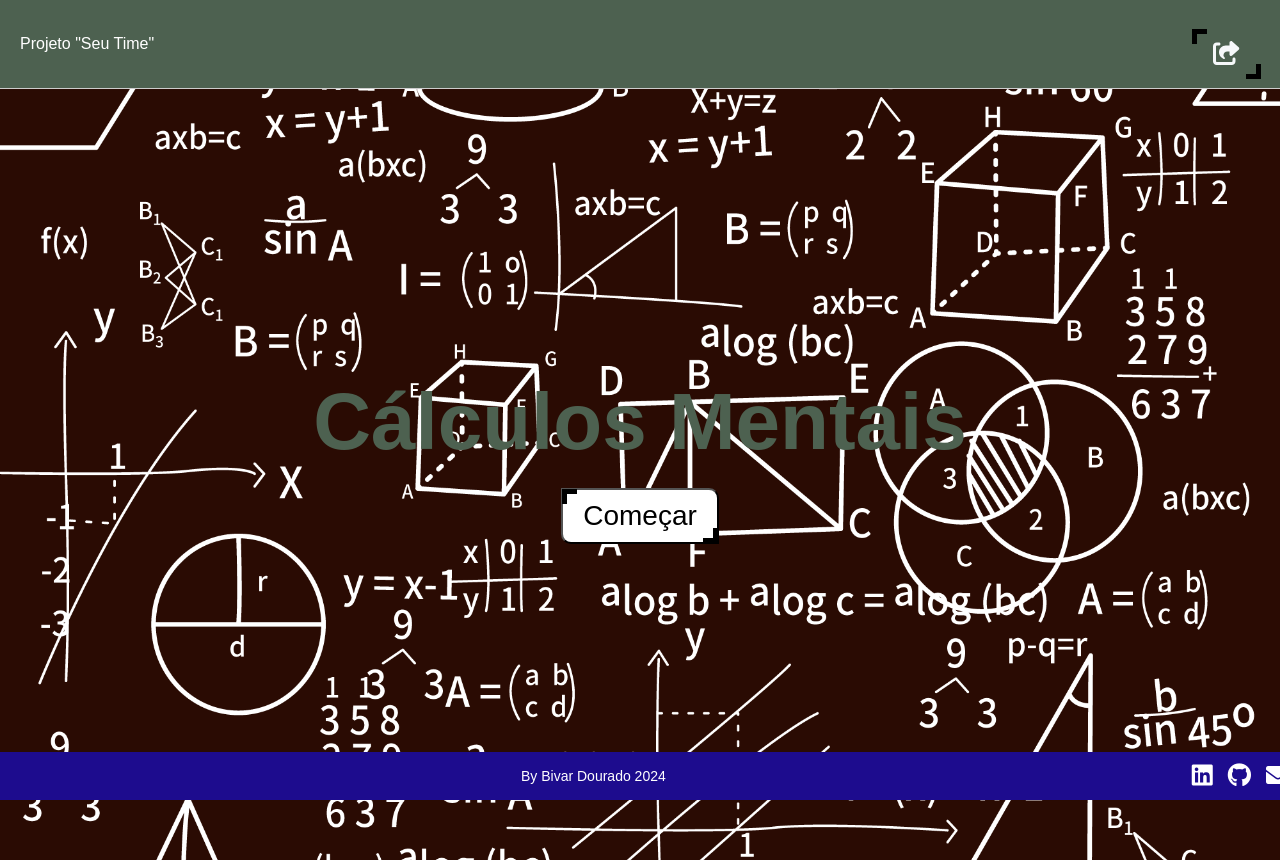
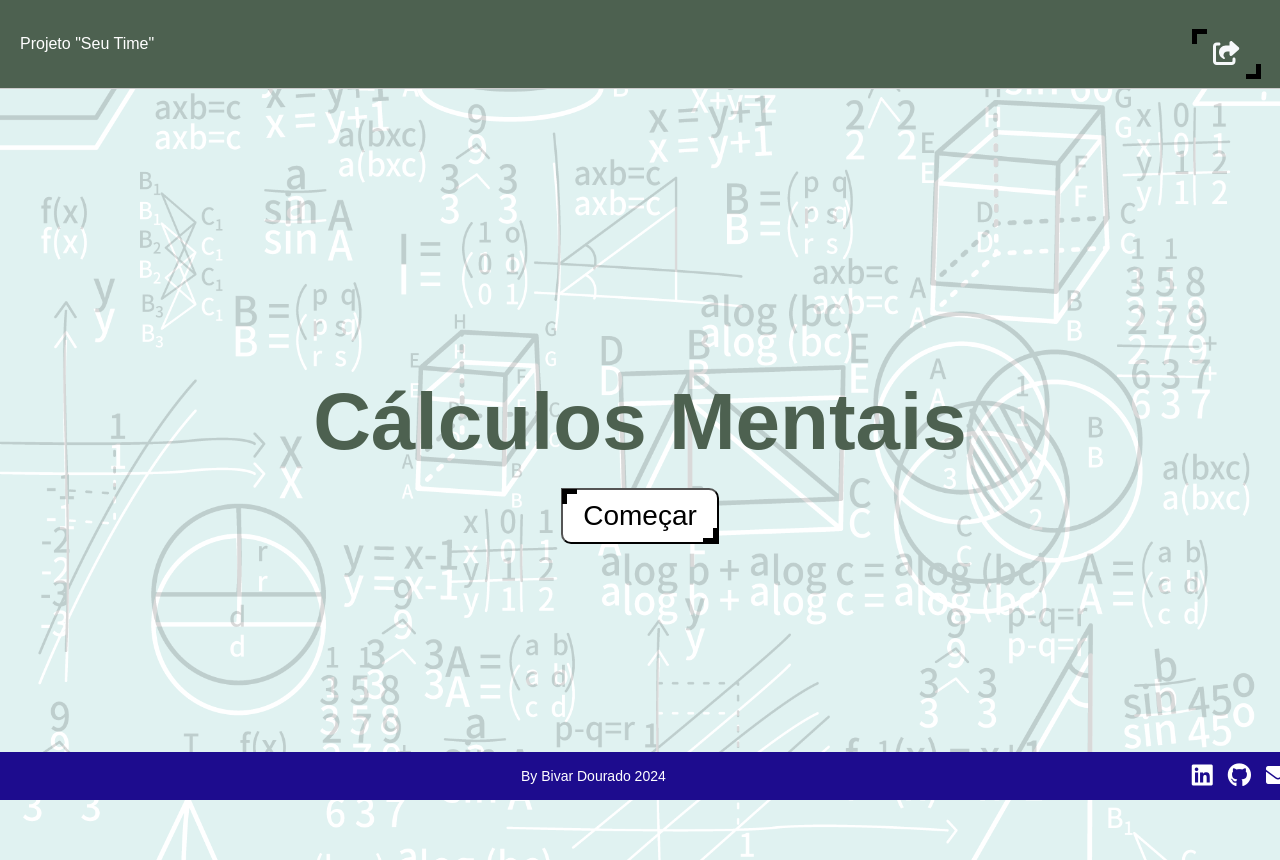
Before and after one commit to bivardourado/mente, a React (Create React App) app: page / in a window 1280 px wide. Built offline with nearby package versions, Linux system fonts and the light colour scheme.

Commit message:
Full recovery: Pix, QR Code, and light green theme with formulas

```diff
--- a/src/App.js
+++ b/src/App.js
@@ -2,6 +2,7 @@ import React, { useState } from 'react';
 import './styles.css'; // Importe o arquivo CSS
 import Footer from './Footer'; // Importe o componente Footer
 import Header from './Header'; // Importe o componente Header
+import qrcode from './image/qrcode.png'; // Importe o QR Code
 
 function NumberGame() {
   const [result, setResult] = useState(null);
@@ -17,6 +18,12 @@ function NumberGame() {
       numeroPar = Math.floor(Math.random() * 100) + 2;
     } while (numeroPar % 2 !== 0);
     return numeroPar;
+  };
+
+  const copiarPix = () => {
+    const pixKey = "87999695655";
+    navigator.clipboard.writeText(pixKey);
+    alert("Chave Pix copiada!");
   };
 
   const iniciarJogo = () => {
@@ -49,7 +56,7 @@ function NumberGame() {
         mostrarResultado(); // Chama mostrarResultado apenas no case 5
         return;
       case 6:
-        setMessage("Gostou? Se divirta o quanto quiser. Aproveitando, estou criando esses projetos, até consegui um trabalho em tecnologia. Aceito doações pelo trabalho. Meu pix é 87 9 9969 5655.");
+        setMessage("Gostou? Se divirta o quanto quiser. Aproveitando, estou criando esses projetos, até consegui um trabalho em tecnologia.");
         setResult(null)  // No case 6, apenas exibe a mensagem
         break;
       default:
@@ -99,7 +106,17 @@ function NumberGame() {
           {result !== null && <h2 className="big-number">{result / 2}</h2>}
 
           {step === 7 && (
-            <button onClick={reiniciarJogo}>Quero jogar outra vez</button>
+            <div style={{ textAlign: 'center', marginTop: '20px' }}>
+              <p>Gostou? Aceito doações pelo trabalho!</p>
+              <p><strong>Pix: 87 9 9969 5655</strong></p>
+              <button onClick={copiarPix} style={{ fontSize: '18px', padding: '5px 15px', marginBottom: '10px' }}>
+                Copiar Chave Pix
+              </button>
+              <br />
+              <img src={qrcode} alt="QR Code Pix" style={{ width: '200px', borderRadius: '10px', marginTop: '10px' }} />
+              <br />
+              <button onClick={reiniciarJogo}>Quero jogar outra vez</button>
+            </div>
           )}
           {step < 7 && (
             <button onClick={avancarPasso}>Próximo Passo</button>
--- a/src/styles.css
+++ b/src/styles.css
@@ -1,12 +1,24 @@
 body {
-    background-color: #2a0b03;
+    background-color: #e0f2f1; /* Verde água quase branco */
+    height: 100vh;
+    margin: 0;
+    position: relative;
+    overflow-x: hidden;
+}
 
+body::before {
+    content: "";
+    position: fixed;
+    top: 0;
+    left: 0;
+    width: 100%;
+    height: 100%;
     background-image: url('./image/back.png');
     background-size: cover;
     background-position: center;
     background-repeat: no-repeat;
-    height: 100vh;
-    margin: 0;
+    filter: invert(1) opacity(0.15); /* Inverte para fórmulas ficarem escuras e suaviza */
+    z-index: -1;
 }
 
 h1 {
```
Also changed, not shown: src/image/qrcode.png (added), 12 other files (tests, documents, lock files or other folders).
